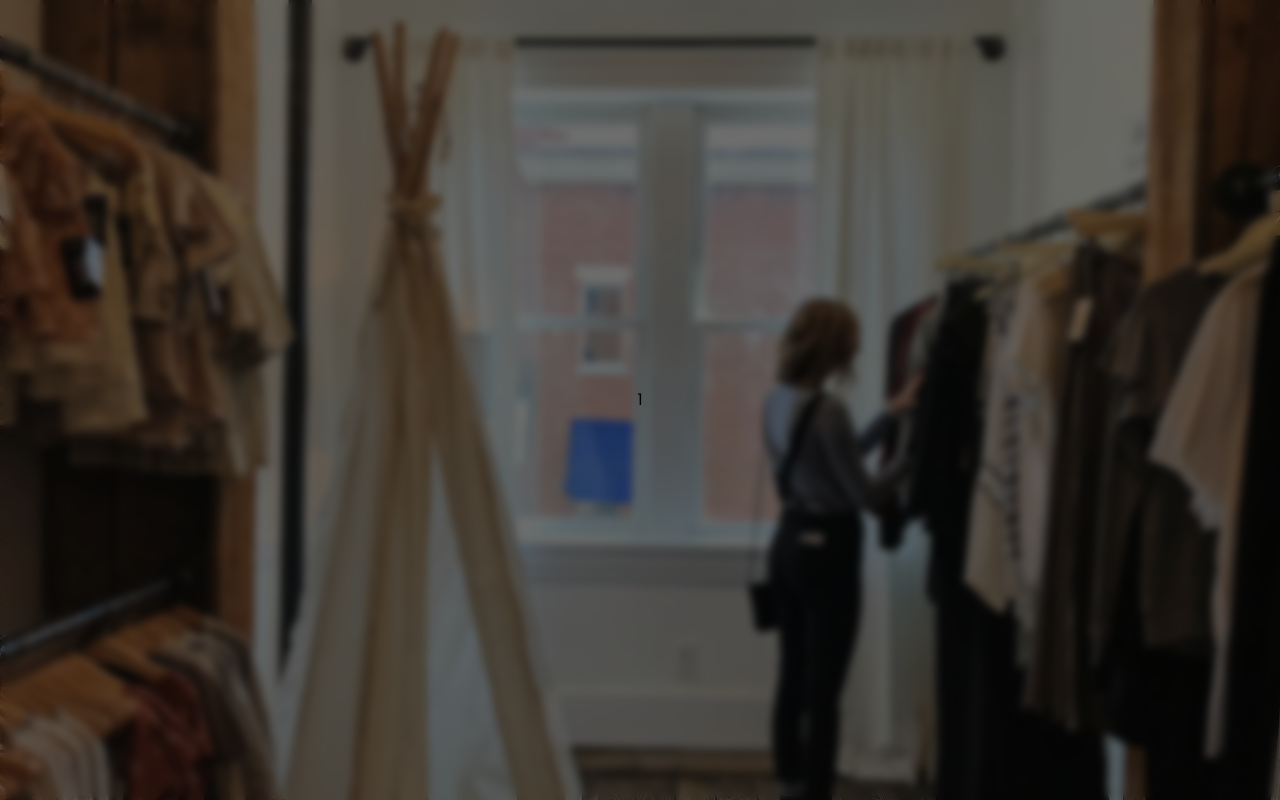
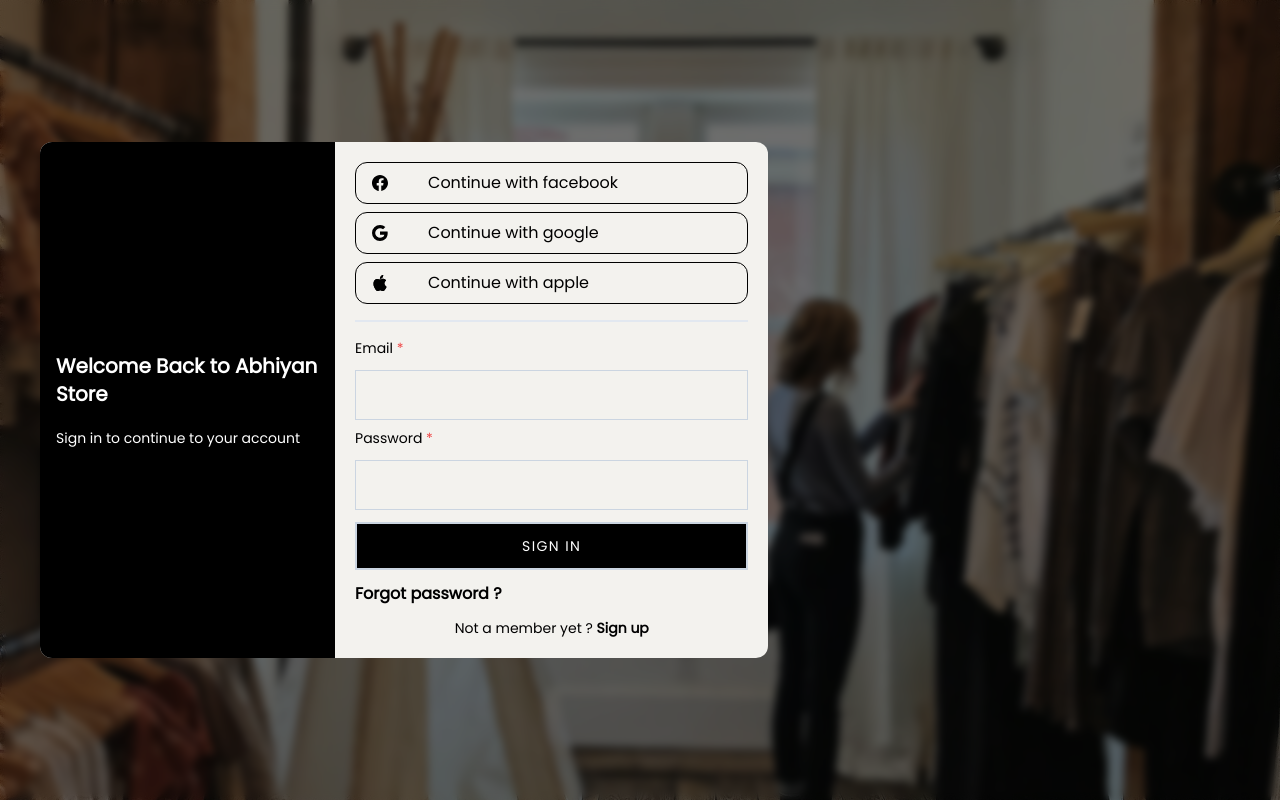
Before and after one commit to aviyan171/Mern-Ecommerce, a React (Vite) app: page / in a window 1280 px wide. Built offline with nearby package versions, Linux system fonts and the light colour scheme; a web font is replaced by a local one.

Commit message:
added register Page

```diff
--- /dev/null
+++ b/src/features/auth/login/components/LoginFields.tsx
@@ -0,0 +1,27 @@
+import Button from 'shared/components/Button';
+import FormInput from 'shared/components/form/FormInput';
+
+function LoginFields() {
+  return (
+    <div>
+      <FormInput label="Email" isRequired name="email" />
+      <div className="mt-2">
+        <FormInput label="Password" isRequired name="password" />
+      </div>
+      <div className="mt-3">
+        <Button type="submit" fullWidth text="Sign In" />
+      </div>
+      <div className="mt-3 ">
+        <p className="font-bold cursor-pointer">Forgot password ?</p>
+      </div>
+      <div className="mt-3 ">
+        <p className=" text-sm text-center">
+          Not a member yet ?{' '}
+          <span className="font-bold cursor-pointer ">Sign up</span>{' '}
+        </p>
+      </div>
+    </div>
+  );
+}
+
+export default LoginFields;
--- a/src/features/auth/login/components/LoginForm.tsx
+++ b/src/features/auth/login/components/LoginForm.tsx
@@ -1,3 +1,34 @@
+import { BsApple, BsFacebook, BsGoogle } from 'react-icons/bs';
+import Divider from 'shared/components/Divider';
+import LoginFields from './LoginFields';
+import SocialAccoutLoginButton from './SocialAccoutLoginButton';
+
 export const LoginForm = () => {
-  return <div className="flex justify-center items-center h-[100vh]">1</div>;
+  return (
+    <div className="flex justify-start items-center h-[100vh] pl-10">
+      <div className=" bg-alabaster rounded-s-xl rounded-e-xl overflow-hidden ">
+        <div className="flex h-full">
+          <div className="flex-[3] bg-black text-white ">
+            <div className="flex flex-col justify-center px-4  h-full gap-5">
+              <p className="text-xl font-bold ">
+                Welcome Back to Abhiyan Store
+              </p>
+              <p className="text-sm ">Sign in to continue to your account</p>
+            </div>
+          </div>
+          <div className="flex-[4] p-5">
+            <div className="flex flex-col gap-2">
+              <SocialAccoutLoginButton icon={<BsFacebook />} text="facebook" />
+              <SocialAccoutLoginButton icon={<BsGoogle />} text="google" />
+              <SocialAccoutLoginButton icon={<BsApple />} text="apple" />
+            </div>
+            <div className="py-4">
+              <Divider />
+            </div>
+            <LoginFields />
+          </div>
+        </div>
+      </div>
+    </div>
+  );
 };
--- /dev/null
+++ b/src/features/auth/login/components/SocialAccoutLoginButton.tsx
@@ -0,0 +1,16 @@
+interface IProps {
+  icon: React.ReactNode;
+  text: string;
+}
+function SocialAccoutLoginButton({ icon, text }: IProps) {
+  return (
+    <div className="border-[1px] border-black px-4 py-2  rounded-s-xl rounded-e-xl cursor-pointer">
+      <div className="flex  items-center ">
+        <div className="mr-10">{icon}</div>
+        <div>Continue with {text}</div>
+      </div>
+    </div>
+  );
+}
+
+export default SocialAccoutLoginButton;
--- a/src/features/auth/login/pages/index.tsx
+++ b/src/features/auth/login/pages/index.tsx
@@ -1,10 +1,24 @@
+import { FormProvider, useForm } from 'react-hook-form';
 import { LoginForm } from '../components/LoginForm';
 
+const defaultValues = {
+  email: '',
+  password: '',
+};
+
 function Login() {
+  const methods = useForm({
+    defaultValues,
+  });
+  const handleSubmit = (data: typeof defaultValues) => {
+    console.log(data);
+  };
   return (
-    <div>
-      <LoginForm />
-    </div>
+    <FormProvider {...methods}>
+      <form onSubmit={methods.handleSubmit(handleSubmit)}>
+        <LoginForm />
+      </form>
+    </FormProvider>
   );
 }
 
--- a/src/shared/components/form/FormInput.tsx
+++ b/src/shared/components/form/FormInput.tsx
@@ -26,13 +26,13 @@ function FormInput({
           {...props}
           {...register(name)}
           type="text"
-          className={`h-[50px] border-[1px] border-slate-300  focus:outline-none pl-5 text-slate-400 w-full`}
+          className="h-[50px] border-[1px] border-slate-300  focus:outline-none pl-5 text-slate-400 w-full bg-transparent"
         />
       ) : (
         <textarea
           rows={rows}
           {...register(name)}
-          className={` border-[1px] border-slate-300  focus:outline-none p-5 text-slate-400 w-full`}
+          className=" border-[1px] border-slate-300  focus:outline-none p-5 text-slate-400 w-full bg-transparent"
         />
       )}
     </div>
--- a/src/shared/routes/RoutePath.tsx
+++ b/src/shared/routes/RoutePath.tsx
@@ -19,7 +19,7 @@ function RoutePath() {
       <Route element={<AuthLayout />}>
         <Route path={UI_ROUTES.login} element={<Login />} />
       </Route>
-      <Route path="/store" element={<HomePage />}>
+      <Route element={<HomePage />}>
         <Route path={UI_ROUTES.home} element={<Home />} />
         <Route path={UI_ROUTES.category} element={<Category />} />
         <Route path={UI_ROUTES.cart} element={<Cart />} />
```
